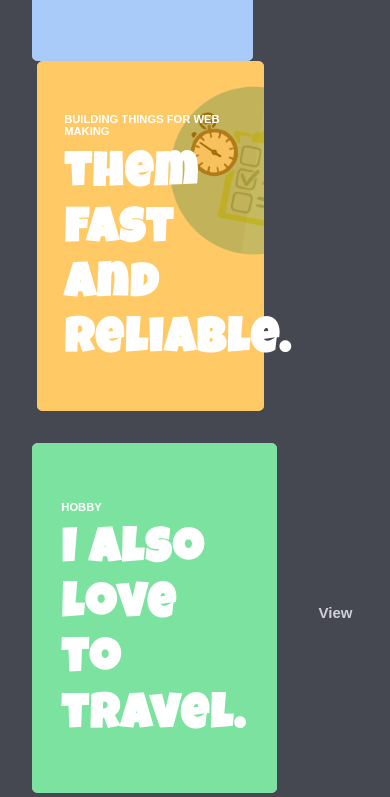
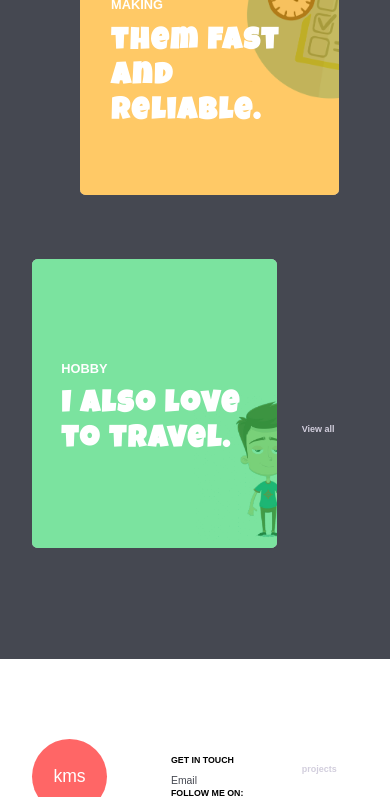
Before and after one commit to karthikmsadashivappa/karthikmsadashivappa.github.io, a website: page index.html in a window 390 px wide. Shown: the part 990-1787 px from the top of the page. Drawn offline with nearby package versions, Linux system fonts and the light colour scheme.

Commit message:
Add media query for mobile devices

```diff
--- a/assets/scss/index.scss
+++ b/assets/scss/index.scss
@@ -271,4 +271,58 @@ footer {
 				font-size: 2em;
 				}
 			}
+			.work {
+				.card_1{
+		@include bg_img('../../assets/images/card1.jpg', 104%, 83px 75px);
+	}
+		.card_2{
+		@include bg_img('../../assets/images/card5.png', 75%, -29px 107px);
+	}
+		.card_3{
+		@include bg_img('../../assets/images/card2.png', 70%, 161px 17px);
+			}
+		.card_4{
+		@include bg_img('../../assets/images/card4.png', 60%, 162px 136px);
+	}
+				.row {
+		padding: 0 2em;
+		.card {
+			height: 289px;
+			p {
+				font-size: .8em;
+			}
+			h2 {
+				font-size: 1.9em;
+			}
+		}
+	}
+		.left {
+			margin: 0px 3em;
+			}
+			.right {
+			margin: 2em 3em;
+		}
+			.card_half {
+    			width: 79.5%;
+		}
+			.view_more {
+				font-size: 0.45em;
+			}
+
+	}
+
+	footer {
+		ul {
+			li {
+				.title{
+			   font-size: 0.55em;
+
+				}
+				.links {
+			    font-size: 0.65em;
+			}
+		}
+
+		}
+	}
 }
```
Also changed, not shown: dist/css/style.css, 1 other file.
